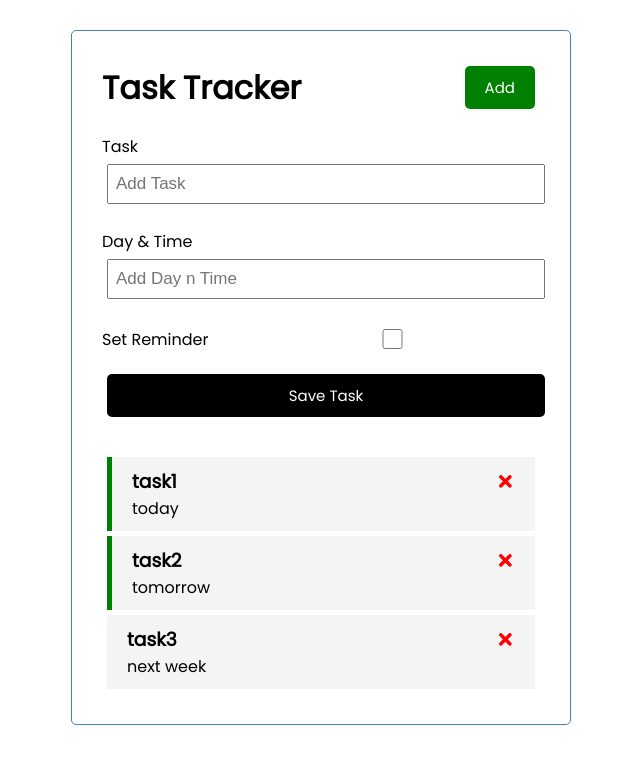
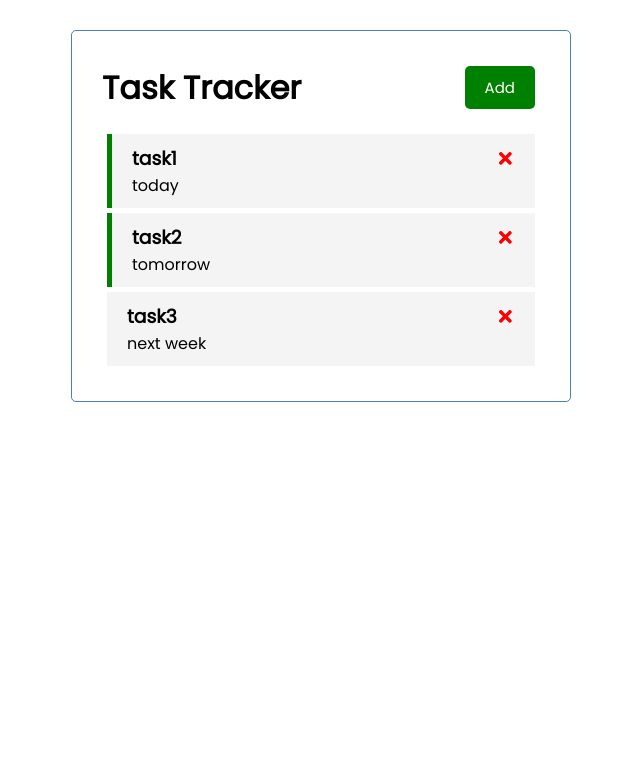
Before and after one commit to luk3my/taskTrackerApp, a React (Create React App) app: page / in a window 1280 px wide. Shown: the top 764 px of the page, without its empty margins (319-959 px from the left). Built offline with nearby package versions, Linux system fonts and the light colour scheme.

Commit message:
togle add task form

```diff
--- a/src/App.js
+++ b/src/App.js
@@ -4,7 +4,8 @@
 import AddTask from './components/AddTask'
 import { useState } from 'react'
 
-function App() {
+const App = () => {
+    const [showAddTask, setShowAddTask] = useState(false)
     const [tasks, setTasks] = useState([
           {
               id: 1,
@@ -43,8 +44,8 @@
 
   return (
     <div className="container">
-      <Header title='Task Tracker'/>
-      <AddTask onAdd={addTask} />
+      <Header title='Task Tracker' onAdd={() => setShowAddTask(!showAddTask)} />
+      {showAddTask && <AddTask onAdd={addTask} />}
       {tasks.length > 0 ? <Tasks tasks={tasks} onDelete={deleteTask}
       onToggle={toggleReminder} /> : 'No Tasks to show'}
     </div>
--- a/src/components/Button.js
+++ b/src/components/Button.js
@@ -1,7 +1,4 @@
-const Button = ({ color, text }) => {
-    const onClick = e => {
-        console.log(e)
-    }
+const Button = ({ color, text, onClick }) => {
     return (
         <div>
             <button  onClick={onClick} style={{ backgroundColor: color}} className="btn">{text}</button>
--- a/src/components/Header.js
+++ b/src/components/Header.js
@@ -1,10 +1,10 @@
 import Button from './Button.js'
 
-const Header = ({ title }) => {
+const Header = ({ title, onAdd }) => {
     return (
         <header className="header">
             <h1>{title}</h1>
-            <Button color='Green' text='Add'/>
+            <Button color='Green' text='Add' onClick={onAdd}/>
         </header>
     )
 }
```
Lines whose indentation alone changed are shown as unchanged.
